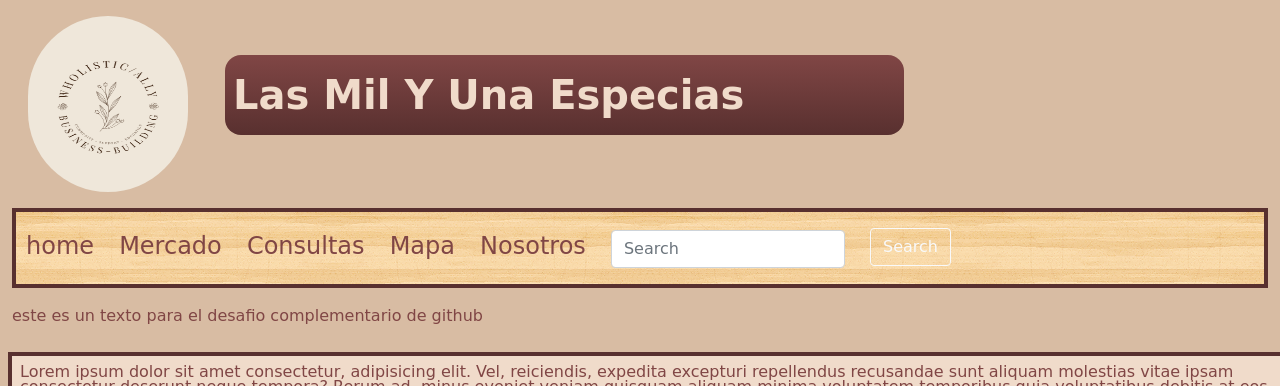
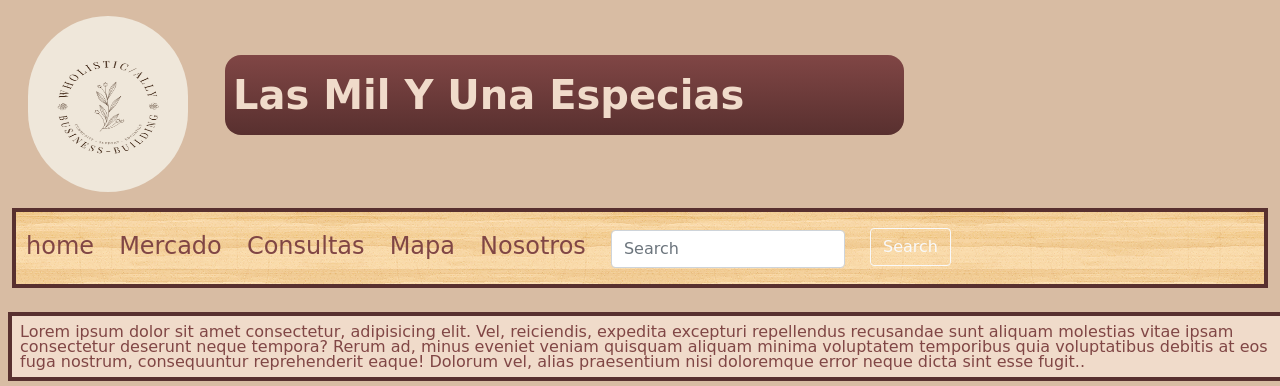
Before and after one commit to acjaro/las-mil-y-una-especias, a website: page index.html in a window 1280 px wide. Shown: the top 386 px of the page. Drawn offline with nearby package versions, Linux system fonts and the light colour scheme; a web font is replaced by a local one.

Commit message:
Update index.html

```diff
--- a/index.html
+++ b/index.html
@@ -46,8 +46,6 @@
     </header>
 </div>
 
-
-   <p>este es un texto para el desafio complementario de github</p>
 
 
     <section class="main">
```
